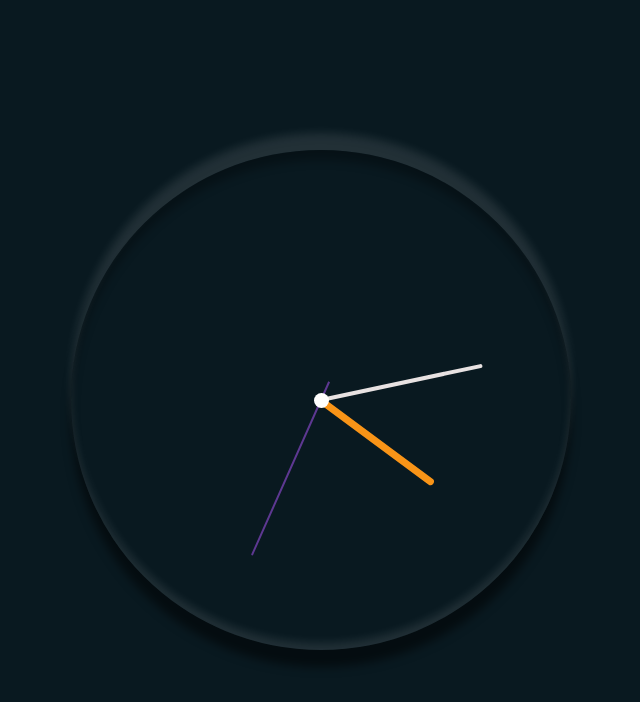
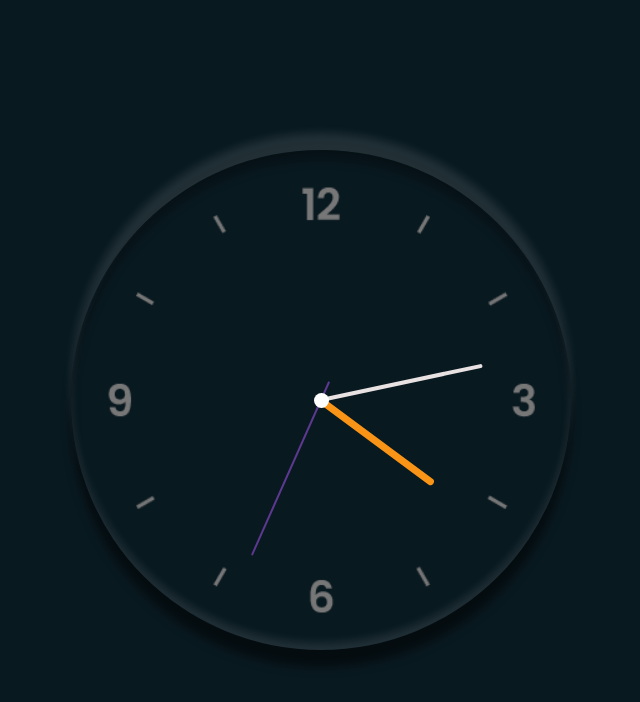
Before and after one commit to AliIzanloo/clock, a plain HTML site: page index.html in a window 1280 px wide. Shown: the whole page, without its empty margins (319-959 px from the left). Drawn offline with Linux system fonts and the light colour scheme.

Commit message:
fix address image

```diff
--- a/assets/css/style.css
+++ b/assets/css/style.css
@@ -20,7 +20,7 @@ body {
                 inset 0 -7px 10px rgba(255,255,255,.1),
                 0 17px 10px rgba(0,0,0,0.5),
                 inset 0 10px 10px rgba(0,0,0,0.3);
-    background: url(clock.png);
+    background: url(../image/clock.png);
     background-size: cover;
     background-repeat: no-repeat;
     display: flex;
```
